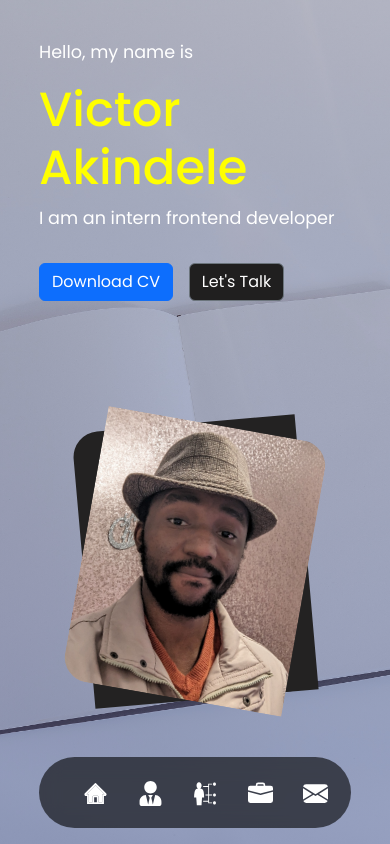
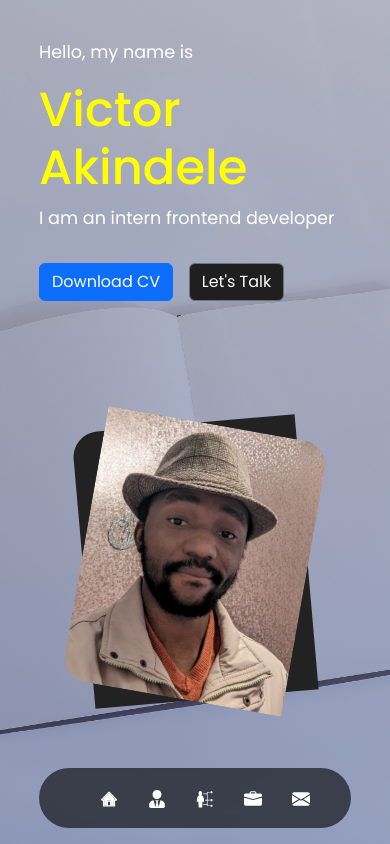
Before and after one commit to hurlavic/React-Portfolio-, a React (Create React App) app: page / in a window 390 px wide. Built offline with nearby package versions, Linux system fonts and the light colour scheme.

Commit message:
update to media query

```diff
--- a/src/components/NavBar/nav.css
+++ b/src/components/NavBar/nav.css
@@ -1,6 +1,6 @@
 ul {
   background-color: rgba(0, 0, 0, 0.6);
-  padding: 5px;
+  padding: 2px;
   border-radius: 3rem;
   width: 40%;
   text-align: center;
@@ -19,7 +19,6 @@ ul li {
 }
 #nav-span {
   color: white;
-  font-size: 25px;
 }
 ul li:hover {
   background-color: rgba(0, 0, 0, 0.3);
@@ -43,7 +42,7 @@ ul li:hover {
     padding: 5px 15px;
 }
 #nav-span{
-  font-size: 25px;
+  font-size: 18px;
   text-align: center;
 }
 }
```
